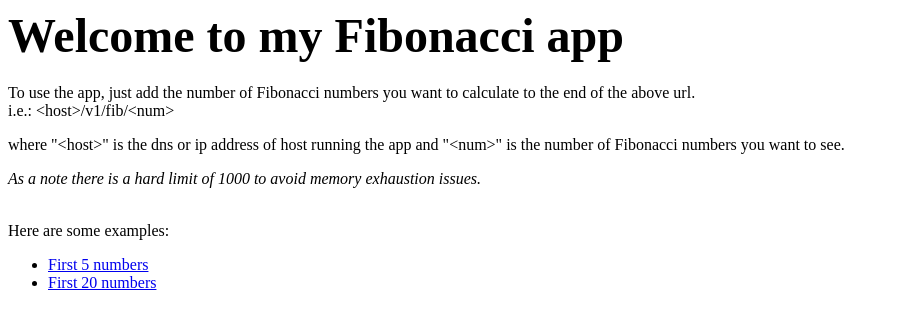
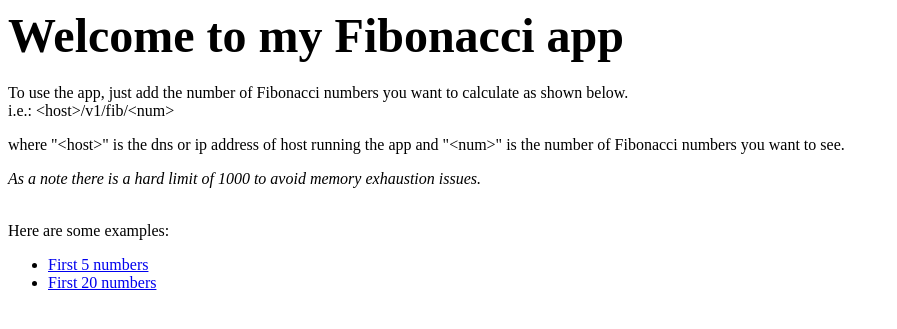
Before and after one commit to bhudlemeyer/fib, a Flask app: page / in a window 1280 px wide. Shown: the top 329 px of the page, without its empty margins (0-897 px from the left). Run offline with Flask 2, Linux system fonts and the light colour scheme.

Commit message:
mdoify index.html

```diff
--- a/app/templates/index.html
+++ b/app/templates/index.html
@@ -4,7 +4,7 @@
     </head>
     <body>
 	    <h1><font size= "+5">Welcome to my Fibonacci app</font></h1>
-        <p>To use the app, just add the number of Fibonacci numbers you want to calculate to the end of the above url. <br>
+        <p>To use the app, just add the number of Fibonacci numbers you want to calculate as shown below. <br>
         i.e.:  &lt;host&gt;/v1/fib/&lt;num&gt;</p>
         <p>where "&lt;host&gt;" is the dns or ip address of host running the app and "&lt;num&gt;" is the number of Fibonacci numbers you want to see.</p>
 	<p><i>As a note there is a hard limit of 1000 to avoid memory exhaustion issues.</i>
```
